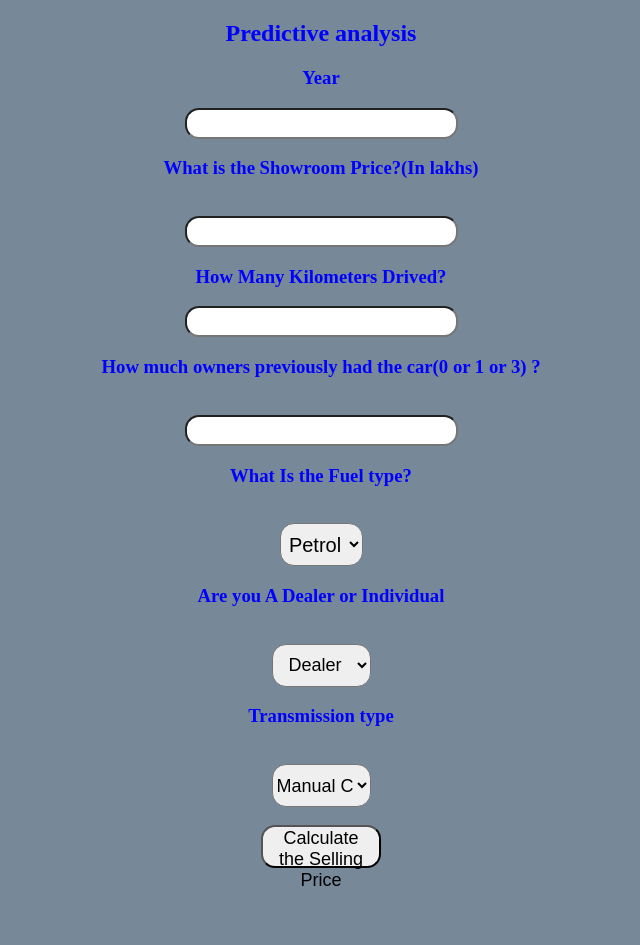
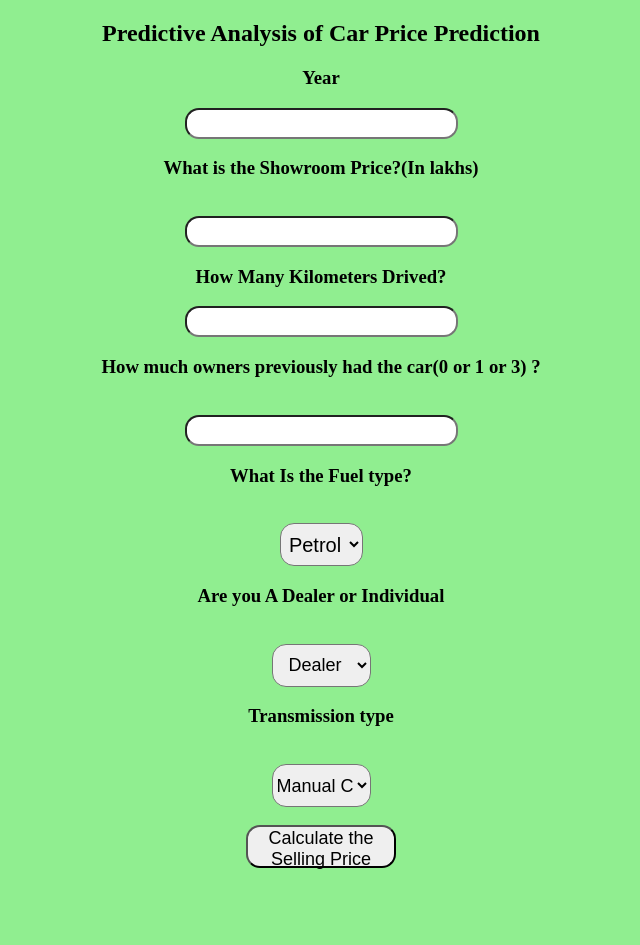
Before and after one commit to mkaur7999/car-price-prediction, a Flask app: page / in a window 1280 px wide. Shown: the whole page, without its empty margins (319-959 px from the left). After the commit the page ends 869 px from the top, so only its background shows below. Run offline with Flask 2, Linux system fonts and the light colour scheme; parts of the project's set-up code (start-up, migrations or seed data) failed here and were passed over.

Commit message:
Update index.html

```diff
--- a/templates/index.html
+++ b/templates/index.html
@@ -9,9 +9,9 @@
 
 <body>
 
-    <div style="color:blue">
+    <div style="color:black">
         <form action="{{ url_for('predict')}}" method="post">
-            <h2>Predictive analysis</h2>
+            <h2>Predictive Analysis of Car Price Prediction</h2>
             <h3>Year</h3>
             <input id="first" name="Year" type="number ">
             <h3>What is the Showroom Price?(In lakhs)</h3><br><input id="second" name="Present_Price" required="required">
@@ -20,7 +20,7 @@
             <h3>What Is the Fuel type?</h3><br><select name="Fuel_Type_Petrol" id="fuel" required="required">
                 <option value="Petrol">Petrol</option>
                 <option value="Diesel">Diesel</option>
-                <option value="CNG">CNG</option>
+                <option value="Diesel">CNG</option>
             </select>
             <h3>Are you A Dealer or Individual</h3><br><select name="Seller_Type_Individual" id="resea" required="required">
                 <option value="Dealer">Dealer</option>
@@ -48,14 +48,14 @@
 
     <style>
         body {
-            background-color: lightslategray;
+            background-color: lightgreen;
             text-align: center;
             padding: 0px;
         }
 
         #research {
             font-size: 18px;
-            width: 100px;
+            width: 150px;
             height: 23px;
             top: 23px;
         }
@@ -87,7 +87,7 @@
         }
 
         #fuel:hover {
-            background-color: coral;
+            background-color: lightskyblue;
         }
 
         #research {
@@ -99,7 +99,7 @@
         }
 
         #research:hover {
-            background-color: coral;
+            background-color: lightskyblue;
         }
 
         #resea {
@@ -111,11 +111,11 @@
         }
 
         #resea:hover {
-            background-color: coral;
+            background-color: lightskyblue;
         }
 
         #sub {
-            width: 120px;
+            width: 150px;
             height: 43px;
             text-align: center;
             border-radius: 14px;
@@ -123,7 +123,7 @@
         }
 
         #sub:hover {
-            background-color: darkcyan;
+            background-color: lightskyblue;
         }
 
         #first {
```
